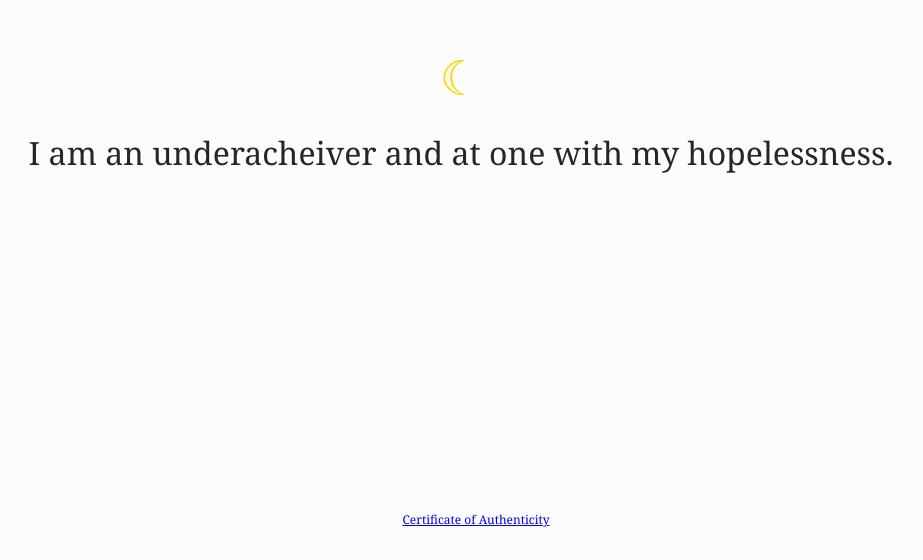
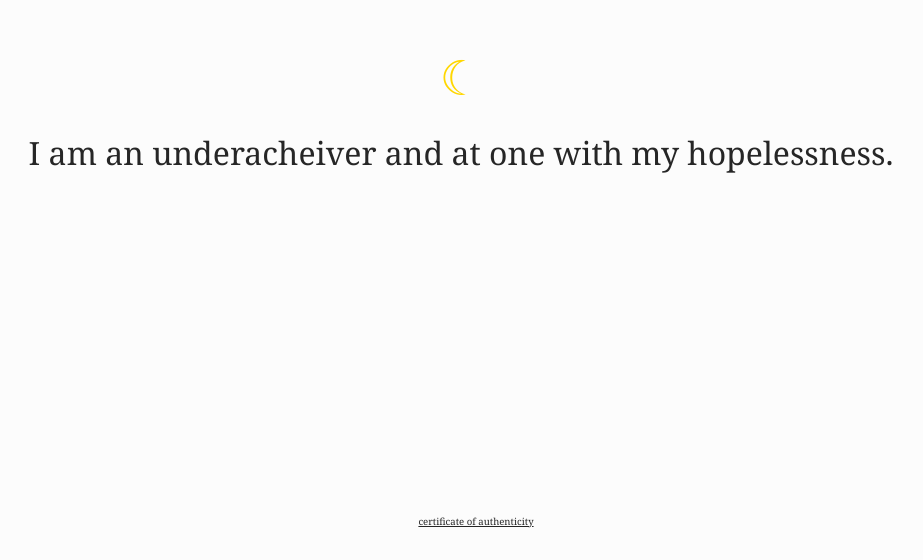
Before and after one commit to justusthane/justusthane.github.io, an Eleventy site: page misc/awful-affirmations/index.html in a window 1280 px wide. Shown: the part 240-800 px from the top of the page, without its empty margins (179-1102 px from the left). Built offline with nearby package versions, Linux system fonts and the light colour scheme; Eleventy itself is replaced by a stand-in of ours; files that its build step writes are made by us from their sources; what markdown-it-attrs, markdown-it-deflist, markdown-it-toc-done-right would draw is missing.

Commit message:
changes to awful affirmation
Former-commit-id: 4c452a8a501c131e6f1b901c6dcb28db27a44760

```diff
--- a/misc/awful-affirmations/index.html
+++ b/misc/awful-affirmations/index.html
@@ -27,8 +27,11 @@ tag: misc
    position: absolute;
    bottom: 0;
    width: 100%;
-   font-size: 0.75rem;
+   font-size: 0.6rem;
    text-align: center;
+ }
+ a,a:visited {
+     color: rgb(38,38,38);
  }
  .affirmation {
      position: absolute;
@@ -50,7 +53,9 @@ tag: misc
         <div class="moon">☾</div>
         I am <span class="quality"></span> and <span class="connection"></span> my <span class="trait"></span>.
     </div>
-    <div id="certificate"><a href="certificate.txt">Certificate of Authenticity</a></div>
+    <div id="certificate">
+      <a href="certificate.txt">certificate of authenticity</a>
+    </div>
     <script>
 
      var qualities = [
```
Also changed, not shown: 1 other file.
